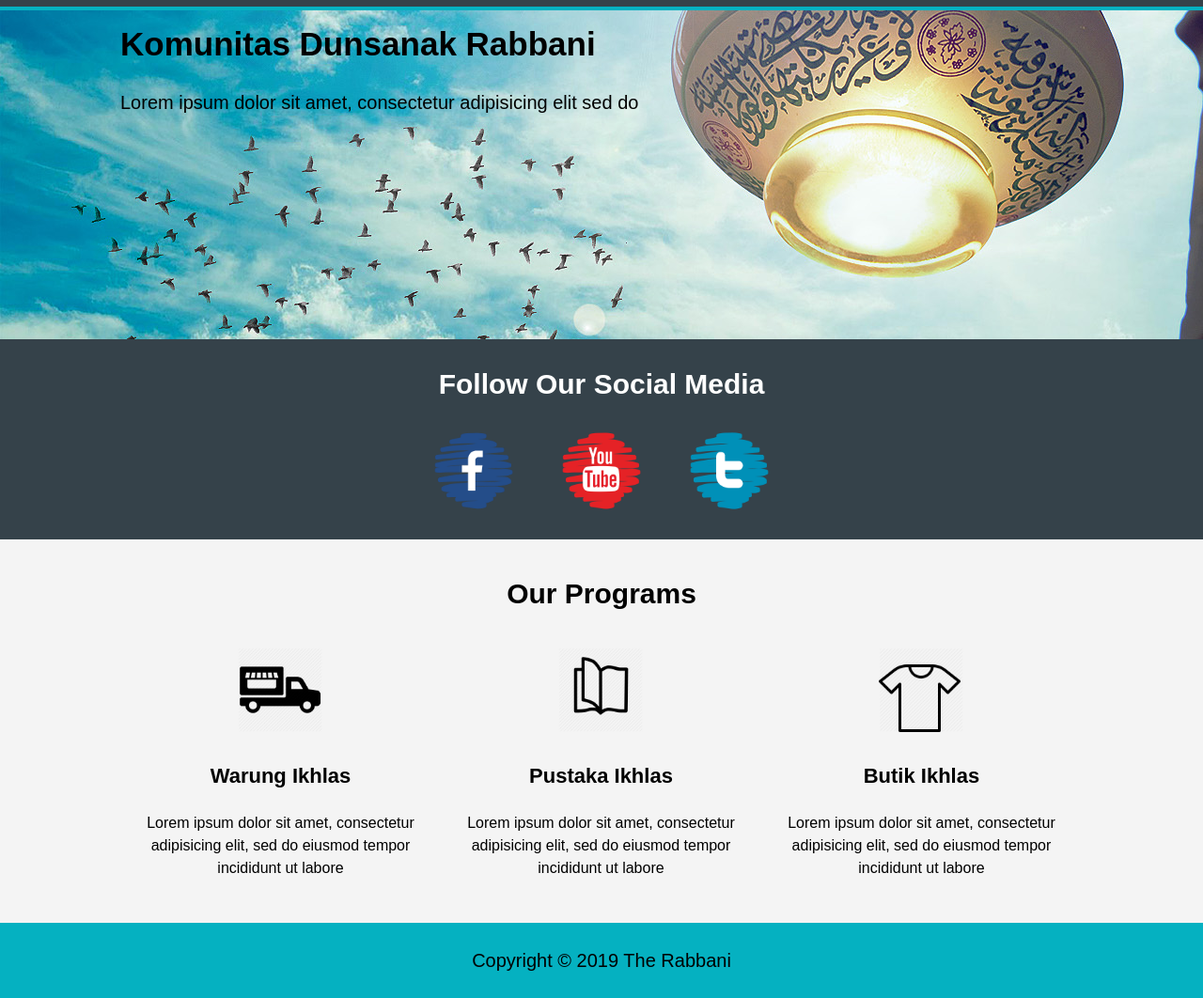
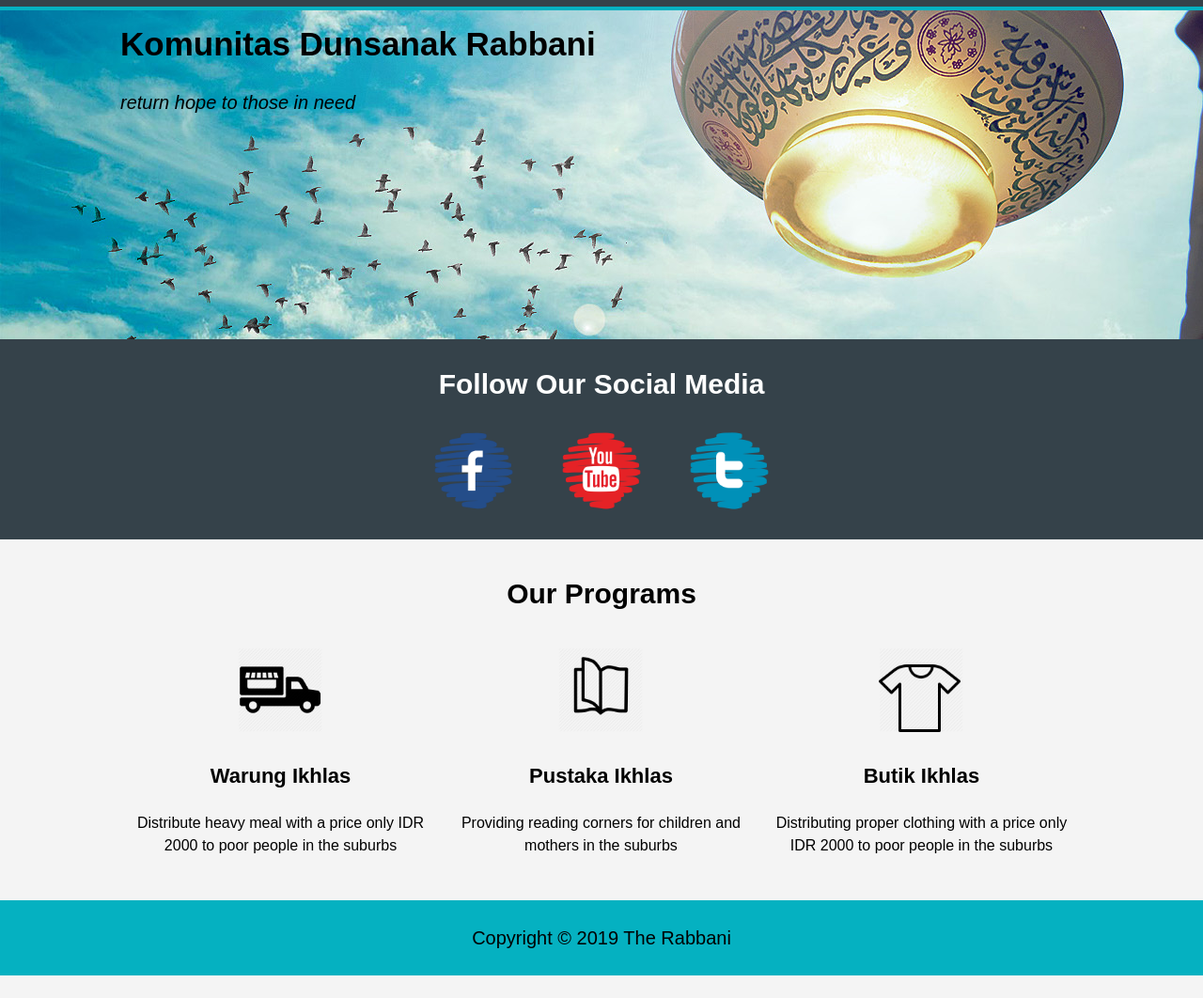
Before and after one commit to alrafi/therabbani, a plain HTML site: page index.html in a window 1280 px wide. Shown: the part 93-1155 px from the top of the page at 94% size. After the commit the page ends 1131 px from the top, so only its background shows below. Drawn offline with Linux system fonts and the light colour scheme.

Commit message:
update the contents

```diff
--- a/css/style.css
+++ b/css/style.css
@@ -77,6 +77,7 @@ header a:hover {
 
 #showcase p {
 	font-size: 20px;
+	font-style: italic;
 }
 
 
--- a/index.html
+++ b/index.html
@@ -23,7 +23,7 @@
 	<section id="showcase">
 		<div class="container">
 			<h1>Komunitas Dunsanak Rabbani</h1>
-			<p>Lorem ipsum dolor sit amet, consectetur adipisicing elit sed do</p>
+			<p>return hope to those in need</p>
 		</div>
 	</section>
 
@@ -31,9 +31,9 @@
 		<div class="container">
 			<h1>Follow Our Social Media</h1>
 			<ul>
-				<li><img src="img/facebook.png"></li>
-				<li><img src="img/youtube.png"></li>
-				<li><img src="img/twitter.png"></li>
+				<li><a href="#"><img src="img/facebook.png"></a></li>
+				<li><a href="#"><img src="img/youtube.png"></a></li>
+				<li><a href="#"><img src="img/twitter.png"></a></li>
 			</ul>
 		</div>
 	</section>
@@ -44,20 +44,17 @@
 			<div class="box">
 				<img src="img/warung.png">
 				<h3>Warung Ikhlas</h3>
-				<p>Lorem ipsum dolor sit amet, consectetur adipisicing elit, sed do eiusmod
-				tempor incididunt ut labore</p>
+				<p>Distribute heavy meal with a price only IDR 2000 to poor people in the suburbs</p>
 			</div>
 			<div class="box">
 				<img src="img/pustaka.png">
 				<h3>Pustaka Ikhlas</h3>
-				<p>Lorem ipsum dolor sit amet, consectetur adipisicing elit, sed do eiusmod
-				tempor incididunt ut labore</p>
+				<p>Providing reading corners for children and mothers in the suburbs</p>
 			</div>
 			<div class="box">
 				<img src="img/butik.png">
 				<h3>Butik Ikhlas</h3>
-				<p>Lorem ipsum dolor sit amet, consectetur adipisicing elit, sed do eiusmod
-				tempor incididunt ut labore</p>
+				<p>Distributing proper clothing with a price only IDR 2000 to poor people in the suburbs</p>
 			</div>
 		</div>
 	</section>
```
